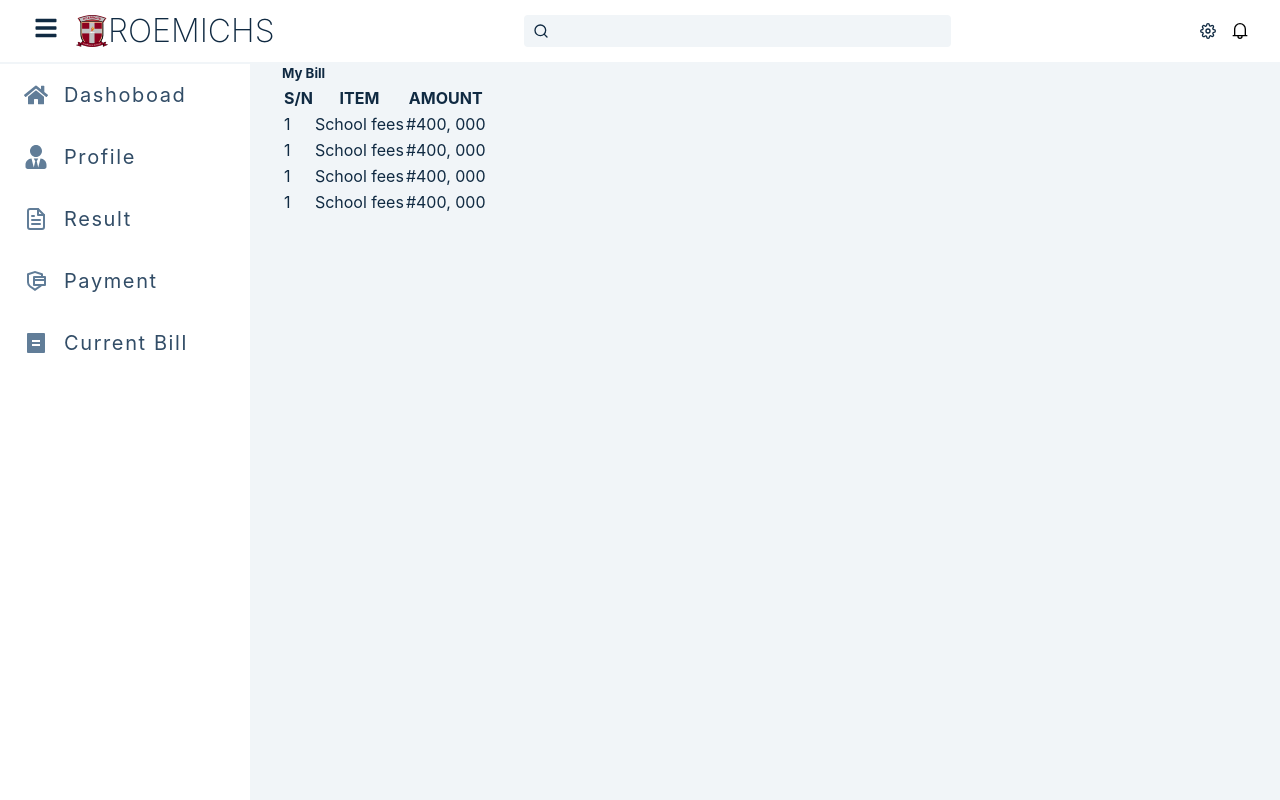
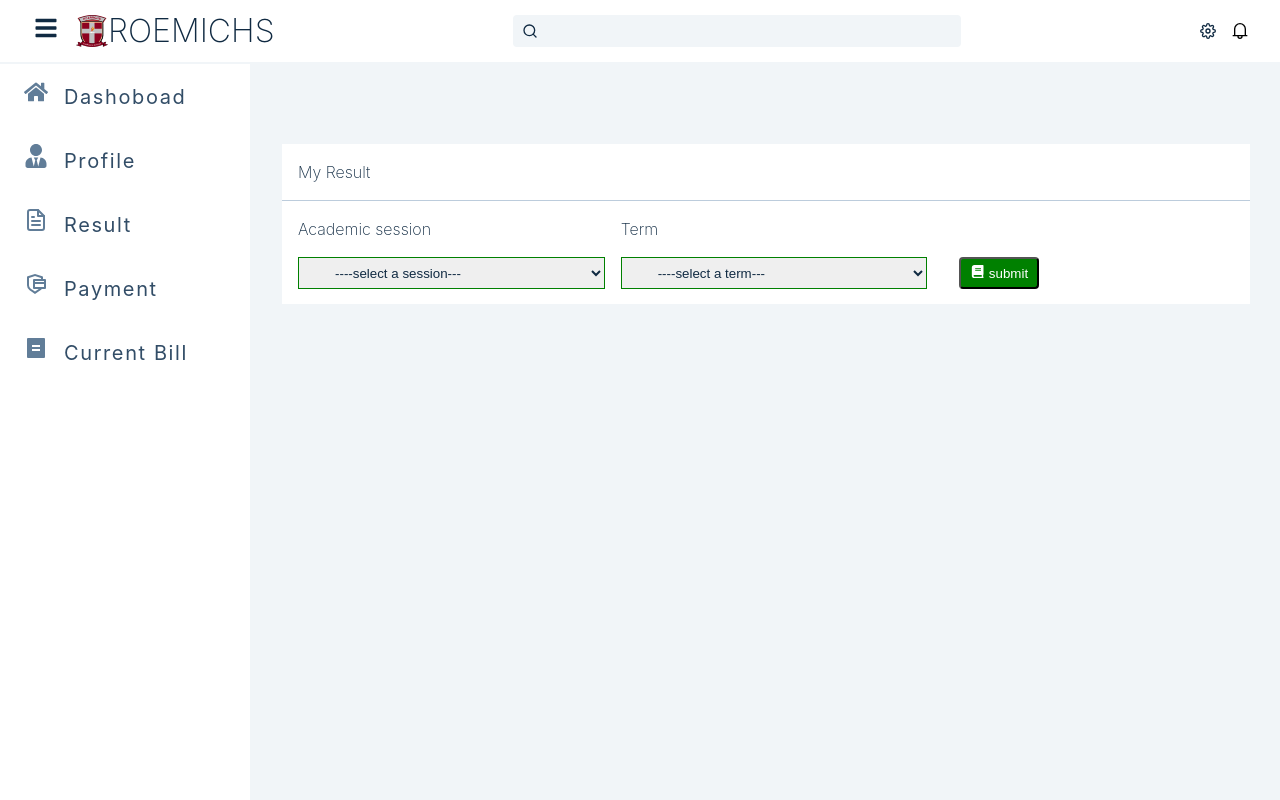
Before and after one commit to faraamcode/student_dasboard, a React (Create React App) app: page /result in a window 1280 px wide. Built offline with nearby package versions, Linux system fonts and the light colour scheme; no server answers.

Commit message:
bill route

```diff
--- a/package.json
+++ b/package.json
@@ -9,6 +9,7 @@
     "react": "^16.13.1",
     "react-dom": "^16.13.1",
     "react-icons": "^3.11.0",
+    "react-router-dom": "^5.2.0",
     "react-scripts": "3.4.3"
   },
   "scripts": {
--- a/src/App.js
+++ b/src/App.js
@@ -2,12 +2,18 @@ import React from 'react';
 import Modal from './Modal';
 import Sidebar from './Sidebar';
 import Home from './Home';
+import {BrowserRouter as Router, Route, Switch} from 'react-router-dom'
 function App() {
   return (
     <>
+    <Router>
+
+
       <Home />
       <Modal />
       <Sidebar />
+
+    </Router>
     </>
   );
 }
--- a/src/Home.js
+++ b/src/Home.js
@@ -17,9 +17,9 @@ result()
       <div className="header-wrapper">
 
       <div className="logo-container">
-      <button onClick={openSidebar} className='sidebar-toggle'>
+        <button onClick={openSidebar} className='sidebar-toggle'>
         <FaBars />
-      </button>
+        </button>
         <img src="logo.png" className = ""/>
         <h5>roemichs</h5>
       </div>
--- a/src/Sidebar.jsx
+++ b/src/Sidebar.jsx
@@ -6,30 +6,51 @@ import { social, links } from './data';
 import Content from './maincontent.jsx'
 import ResultForm from './result-form.jsx'
 import Bill from './bill.jsx'
+import {Link, Route, Switch} from "react-router-dom"
 
 const Sidebar = () => {
   const { isSidebarOpen, closeSidebar } = useGlobalContext();
 
   return (
     <div className="content">
+
+
+
+
     <aside className={`${isSidebarOpen ? 'sidebar show-sidebar' : 'sidebar'}`}>
       <ul className='links'>
         {links.map((link) => {
           const { id, url, text, icon } = link;
           return (
+            <Link to={url}>
             <li key={id}>
-              <a href={url}>
+
                 {icon}
                 {text}
-              </a>
+
             </li>
+            </Link>
           );
         })}
       </ul>
     </aside>
+
+
+
+    <Route path="/" exact>
+
+   <Content/>
+     </Route>
+    <Route path="/bill">
     <Bill/>
-    {/* <ResultForm/> */}
-{/* <Content/> */}
+
+    </Route>
+    <Route path="/result" >
+    <ResultForm/>
+
+    </Route>
+
+
     </div>
   );
 };
--- a/src/data.js
+++ b/src/data.js
@@ -22,25 +22,25 @@ export const links = [
   },
   {
     id: 2,
-    url: '/team',
+    url: '/',
     text: 'profile',
     icon: <FaUserTie/>,
   },
   {
     id: 3,
-    url: '/projects',
+    url: '/result',
     text: 'result',
     icon: <FiFileText />,
   },
   {
     id: 4,
-    url: '/calendar',
+    url: '/payment',
     text: 'payment',
     icon: <RiSecurePaymentLine />,
   },
   {
     id: 5,
-    url: '/documents',
+    url: '/bill',
     text: 'current bill',
     icon: <RiBillFill />,
   },
--- a/src/index.css
+++ b/src/index.css
@@ -268,6 +268,7 @@ margin: 0 2rem;
 
 }
 
+
 .logo-container,.search-container,.other-container{
   align-self: end;
 }
@@ -289,6 +290,7 @@ margin: 0 2rem;
   height: 2rem;
   border-radius:var(--radius) ;
   border: 0;
+  padding-left: 2rem;
   background: var(--clr-grey-10);
 }
 .search-btn{
@@ -642,7 +644,10 @@ RESULT FORM DESIGN
   border: 1px solid green;
   height: 2rem;
   margin-top: 1rem;
+  padding: 0 2rem;
+ color: var(--clr-grey-1);
 }
+
 .submit-btn{
   width: 5rem;
   height: 2rem;
```
Also changed, not shown: 1 other file (tests, documents, lock files or other folders).
